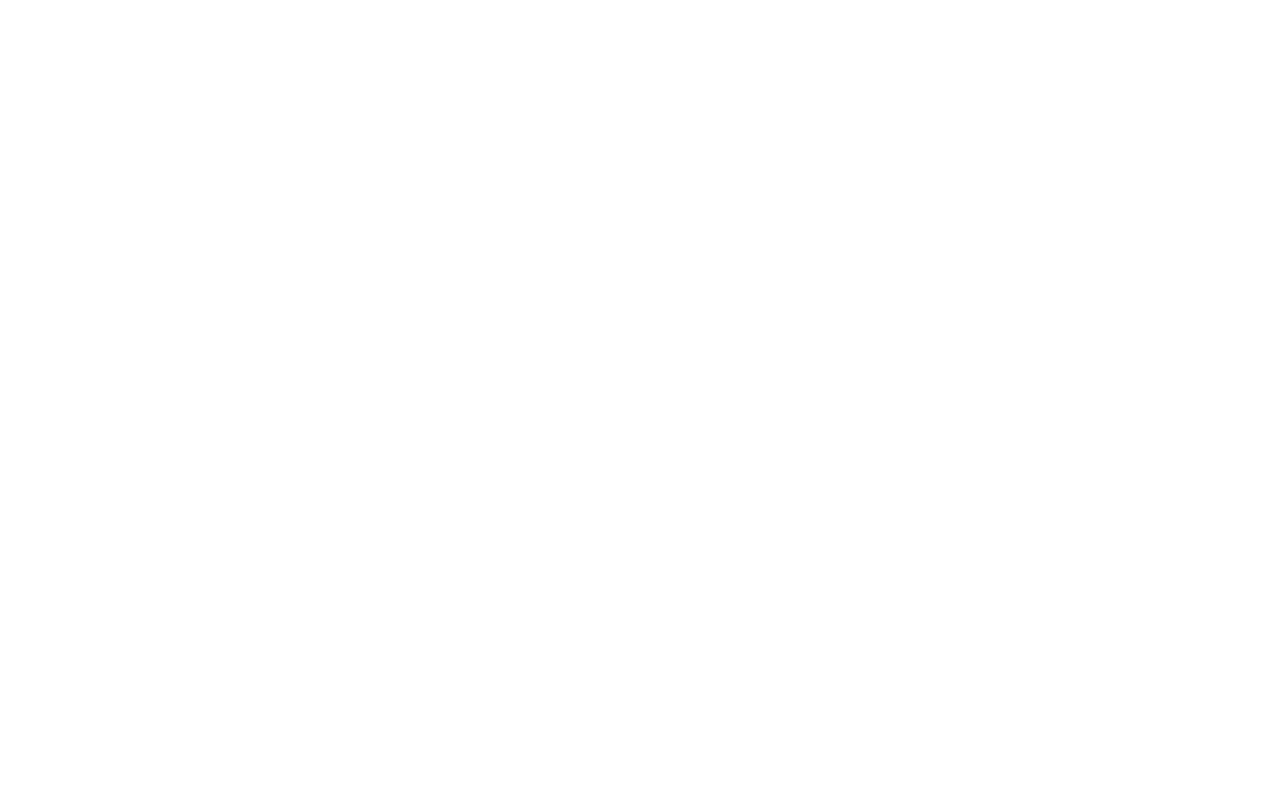
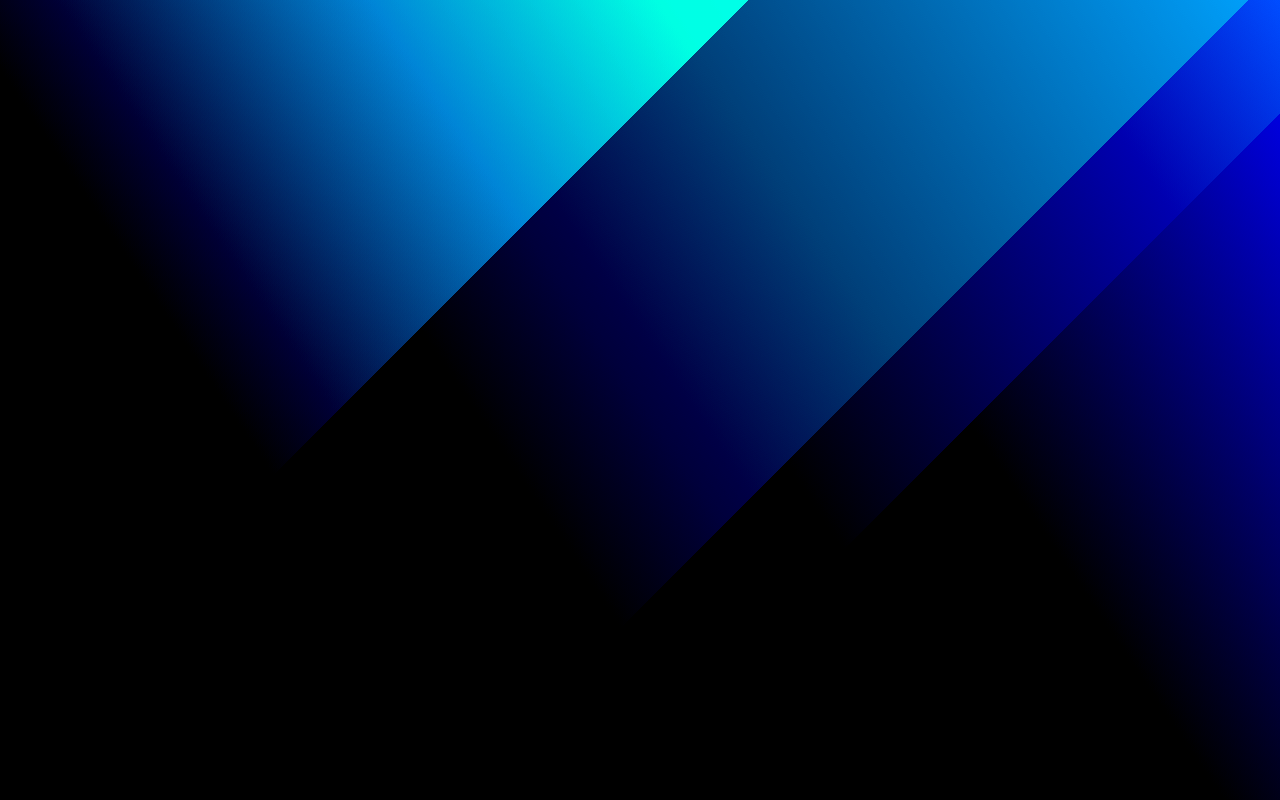
Before and after one commit to SidharthMahai/myportfolio, an Angular app: page / in a window 1280 px wide. Built offline with nearby package versions, Linux system fonts and the light colour scheme.

Commit message:
Full Screen BG IMG

```diff
--- a/src/app/app.component.css
+++ b/src/app/app.component.css
@@ -1,7 +1,12 @@
-.homebg {
-    min-height: 100%;
-    background: url("../assets/images/homebg.jpg");
+
+.background-img {
+    background: radial-gradient(100% 225% at 100% 0%, #FF0000 0%, #000000 100%), linear-gradient(236deg, #00C2FF 0%, #000000 100%), linear-gradient(135deg, #CDFFEB 0%, #CDFFEB 36%, #009F9D 36%, #009F9D 60%, #07456F 60%, #07456F 67%, #0F0A3C 67%, #0F0A3C 100%);
+background-blend-mode: overlay, hard-light, normal;
+    height:100%;
+    width:100%;
     background-position: center;
     background-repeat: no-repeat;
     background-size: cover;
+    position:absolute;
+    color: #d3dd1a;
 }
--- a/src/app/app.component.html
+++ b/src/app/app.component.html
@@ -1,3 +1,3 @@
-<div class="homebg">
+ <div class="background-img">
 
-</div>
+ </div>
```
Also changed, not shown: src/assets/images/homebg.jpg (deleted).
